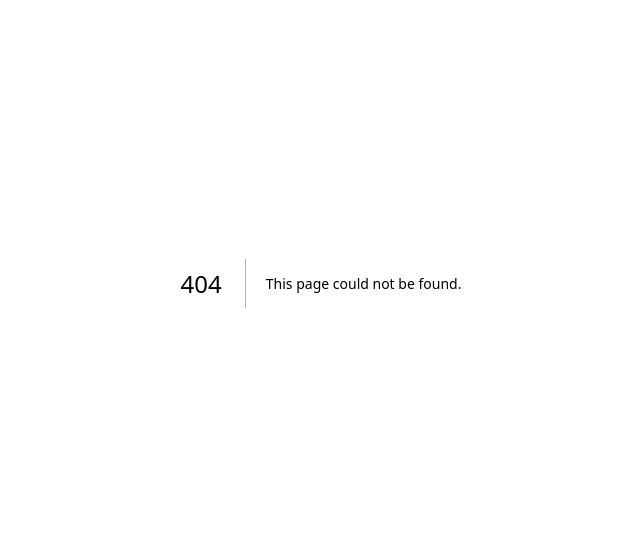
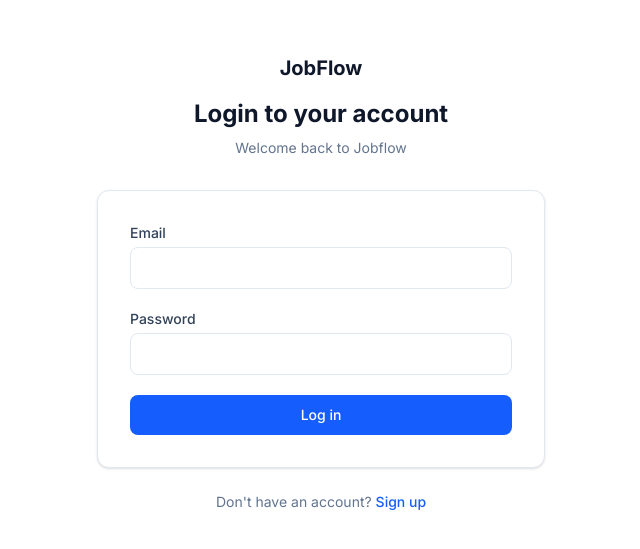
Before and after one commit to JaydenAkpalu/jobflow, a Next.js app: page /login in a window 1280 px wide. Before the commit this address had no page. Shown: the part 117-666 px from the top of the page, without its empty margins (319-959 px from the left). Built offline with nearby package versions, Linux system fonts and the light colour scheme; no server answers.

Commit message:
Add login page with Supabase auth

```diff
--- /dev/null
+++ b/app/(auth)/login/page.js
@@ -0,0 +1,116 @@
+'use client'
+
+//-- Imports --
+import { useState } from 'react'
+import { createClient } from '@/lib/supabase/client'
+import Link from 'next/link'
+import { useRouter } from 'next/navigation'
+
+
+//-- Page component --
+export default function LoginPage(){
+    // States
+
+    const [email, setEmail] = useState('')
+    const [password, setPassword] = useState('')
+    const [loading, setLoading] = useState(false)
+    const [error, setError] = useState(null)
+
+    const router = useRouter()
+    const supabase = createClient()
+
+    // Logic
+
+    async function handleSubmit(e){
+        e.preventDefault()
+
+        setError(null)
+        setLoading(true)
+
+        const { error } = await supabase.auth.signInWithPassword({
+            email,
+            password,
+        })
+
+        if (error) {
+            setError("Invalid email or password")
+            setLoading(false)
+            return
+        }
+
+        setLoading(false)
+        router.push('/dashboard')
+    }
+
+    return (
+        <div>
+          {/* Logo */}
+          <div className="text-center mb-8">
+            <Link href="/" className="text-xl font-bold text-slate-900 hover:text-blue-600 transition-colors">
+              JobFlow
+            </Link>
+            <h1 className="text-2xl font-bold text-slate-900 mt-4">Login to your account</h1>
+            <p className="text-slate-500 text-sm mt-2">Welcome back to Jobflow</p>
+          </div>
+
+          {/* Form */}
+          <div className="bg-white border border-slate-200 rounded-xl p-8 shadow-sm">
+            <form onSubmit={handleSubmit} className="space-y-5">
+
+              {/* Error message */}
+              {error && (
+                <div className="bg-red-50 border border-red-200 text-red-700 text-sm rounded-lg px-4 py-3">
+                  {error}
+                </div>
+              )}
+
+              {/* Email */}
+              <div>
+                <label className="block text-sm font-medium text-slate-700 mb-1">
+                  Email
+                </label>
+                <input
+                  type="email"
+                  required
+                  value={email}
+                  onChange={(e) => setEmail(e.target.value)}
+                  className="w-full px-4 py-2.5 border border-slate-200 rounded-lg text-slate-900 placeholder-slate-400 focus:outline-none focus:ring-2 focus:ring-blue-500 focus:border-transparent text-sm"
+                />
+              </div>
+
+              {/* Password */}
+              <div>
+                <label className="block text-sm font-medium text-slate-700 mb-1">
+                  Password
+                </label>
+                <input
+                  type="password"
+                  required
+                  value={password}
+                  onChange={(e) => setPassword(e.target.value)}
+                  className="w-full px-4 py-2.5 border border-slate-200 rounded-lg text-slate-900 placeholder-slate-400 focus:outline-none focus:ring-2 focus:ring-blue-500 focus:border-transparent text-sm"
+                />
+              </div>
+
+              {/* Submit */}
+              <button
+                type="submit"
+                disabled={loading}
+                className="w-full bg-blue-600 text-white py-2.5 rounded-lg font-medium hover:bg-blue-700 transition-colors disabled:opacity-50 disabled:cursor-not-allowed text-sm"
+              >
+                {loading ? 'Logging in...' : 'Log in'}
+              </button>
+
+            </form>
+          </div>
+
+          {/* Signup link */}
+          <p className="text-center text-sm text-slate-500 mt-6">
+            Don't have an account?{' '}
+            <Link href="/signup" className="text-blue-600 hover:text-blue-700 font-medium">
+              Sign up
+            </Link>
+          </p>
+        </div>
+      )
+}
--- /dev/null
+++ b/app/(dashboard)/dashboard/page.js
@@ -0,0 +1,8 @@
+export default function DashboardPage() {
+  return (
+    <div>
+      <h1>Dashboard</h1>
+      <p>You are logged in 🎉</p>
+    </div>
+  )
+}
```
Also changed, not shown: app/(dashboard)/layout.js (added).
